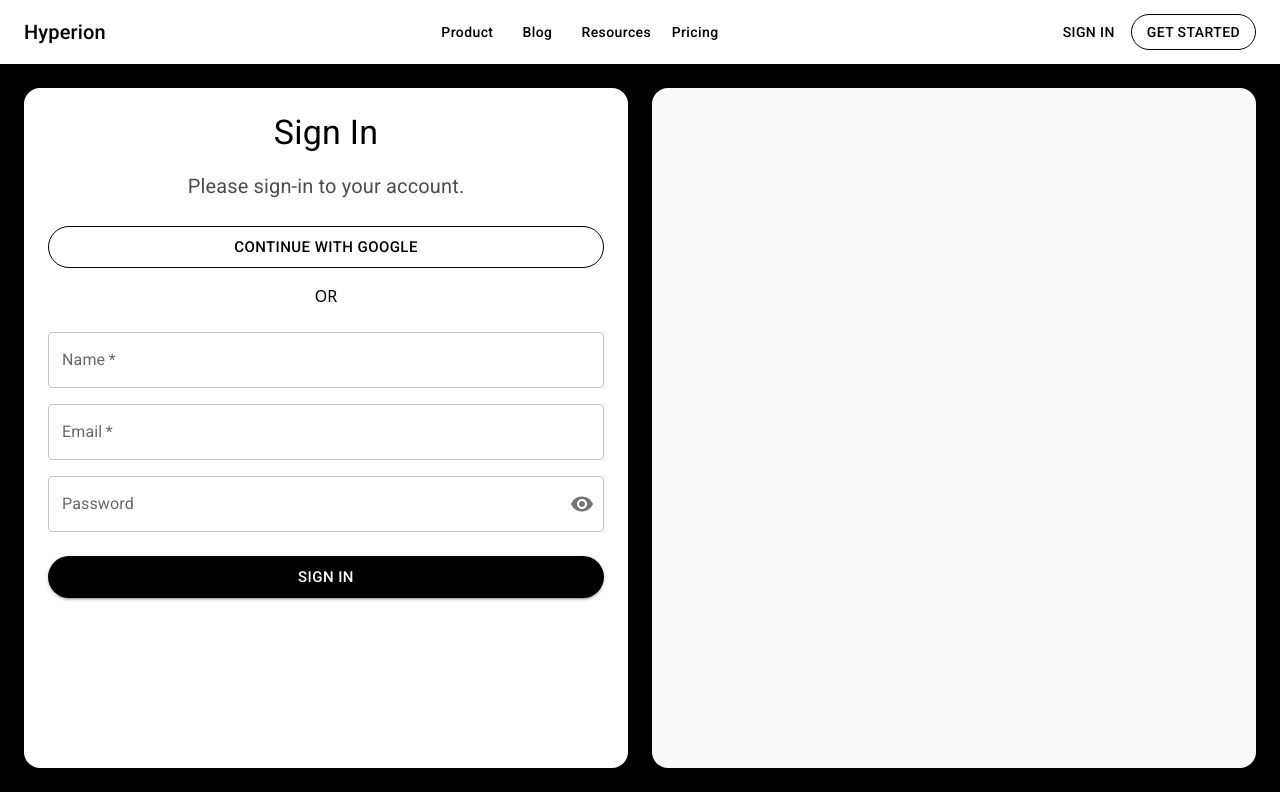
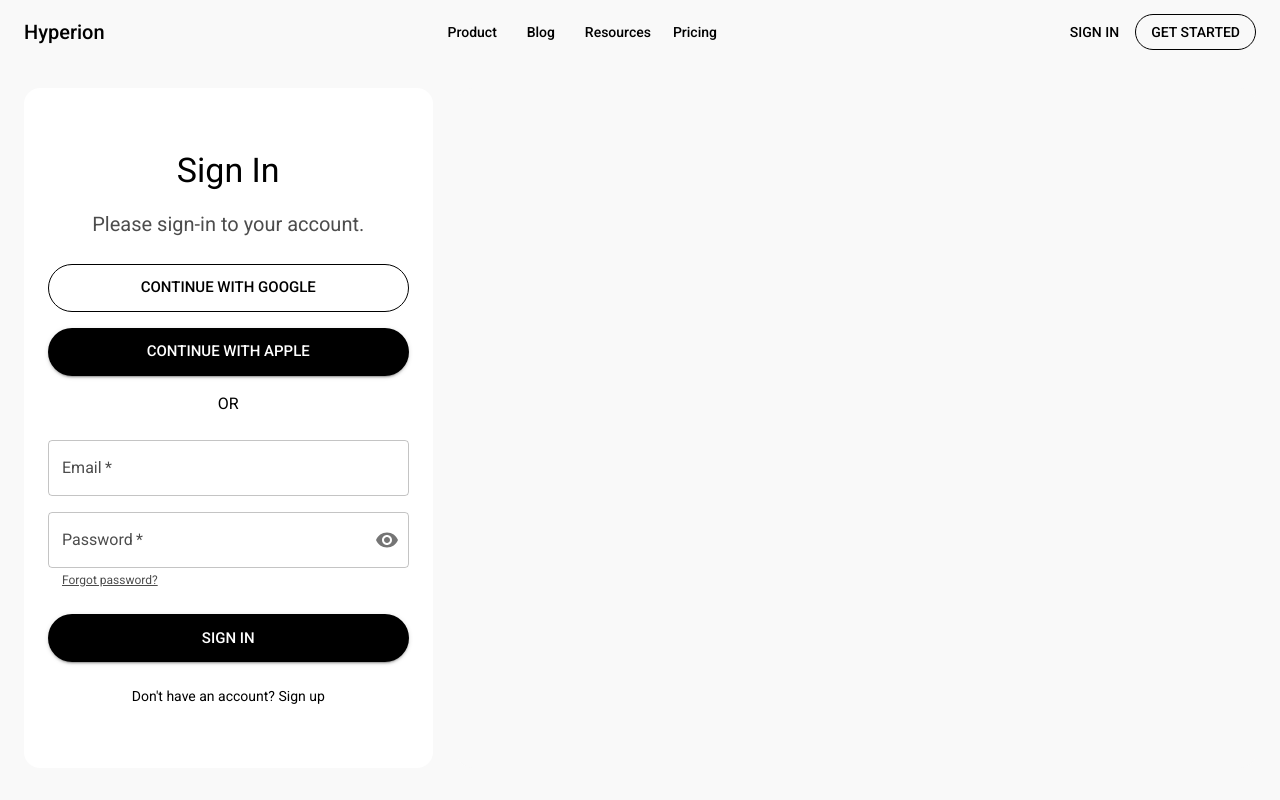
Before and after one commit to ali-shahshank/hyperionone, a Next.js app: page /sign-in in a window 1280 px wide. Built offline with nearby package versions, Linux system fonts and the light colour scheme; what @mui/material-nextjs would draw is missing.

Commit message:
MINOR -/ Auth Integration

```diff
--- a/app/layout.tsx
+++ b/app/layout.tsx
@@ -1,5 +1,8 @@
 import type { Metadata } from 'next';
 import { AppRouterCacheProvider } from '@mui/material-nextjs/v15-appRouter';
+import { ThemeProvider } from '@mui/material/styles';
+import CssBaseline from '@mui/material/CssBaseline';
+import theme from '@/app/theme/theme';
 import './globals.css';
 import '@fontsource/roboto/300.css';
 import '@fontsource/roboto/400.css';
@@ -19,7 +22,12 @@ export default function RootLayout({
   return (
     <html lang="en">
       <body>
-        <AppRouterCacheProvider>{children}</AppRouterCacheProvider>
+        <AppRouterCacheProvider>
+          <ThemeProvider theme={theme}>
+            <CssBaseline />
+            {children}
+          </ThemeProvider>
+        </AppRouterCacheProvider>
       </body>
     </html>
   );
--- /dev/null
+++ b/app/sign-in/actions.ts
@@ -0,0 +1,25 @@
+'use server';
+import { createClient } from '@/utils/supabase/server';
+import { redirect } from 'next/navigation';
+
+export async function signInWithEmail(formData: FormData) {
+  const supabase = await createClient();
+  const { error } = await supabase.auth.signInWithPassword({
+    email: formData.get('email') as string,
+    password: formData.get('password') as string,
+  });
+  if (error) return { error: error.message };
+  redirect('/chat');
+}
+
+export async function signInWithGoogle() {
+  const supabase = await createClient();
+  const { data, error } = await supabase.auth.signInWithOAuth({
+    provider: 'google',
+    options: {
+      redirectTo: `${process.env.NEXT_PUBLIC_SITE_URL}/api/auth/callback`,
+    },
+  });
+  if (error) return { error: error.message };
+  redirect(data.url);
+}
--- a/app/sign-in/page.tsx
+++ b/app/sign-in/page.tsx
@@ -1,4 +1,5 @@
 'use client';
+
 import React from 'react';
 import Nav from '@/components/Nav';
 import Box from '@mui/material/Box';
@@ -14,14 +15,38 @@ import IconButton from '@mui/material/IconButton';
 import Visibility from '@mui/icons-material/Visibility';
 import VisibilityOff from '@mui/icons-material/VisibilityOff';
 import Divider from '@mui/material/Divider';
-
+import HelperText from '@mui/material/FormHelperText';
 import Button from '@mui/material/Button';
+import { useState, useTransition } from 'react';
+import { signInWithEmail, signInWithGoogle } from './actions';
+import Alert from '@mui/material/Alert';
 
 const page = () => {
+  const [error, setError] = useState<string | null>(null);
+  const [isPending, startTransition] = useTransition();
+
+  const handleSubmit = (e: React.SyntheticEvent<HTMLFormElement>) => {
+    e.preventDefault();
+    setError(null);
+    const formData = new FormData(e.currentTarget);
+    startTransition(async () => {
+      const result = await signInWithEmail(formData);
+      if (result?.error) setError(result.error);
+    });
+  };
+
+  const handleGoogle = () => {
+    startTransition(async () => {
+      const result = await signInWithGoogle();
+      if (result?.error) setError(result.error);
+    });
+  };
+
+  {
+    /* Password Form-field Visibility */
+  }
   const [showPassword, setShowPassword] = React.useState(false);
-
   const handleClickShowPassword = () => setShowPassword((show) => !show);
-
   const handleMouseDownPassword = (
     event: React.MouseEvent<HTMLButtonElement>,
   ) => {
@@ -38,14 +63,14 @@ const page = () => {
       <Nav />
       <Box
         sx={{
-          p: 3,
+          p: { xs: 2, md: 3 },
           m: 0,
           gap: 3,
           display: 'flex',
           flexDirection: { xs: 'column', md: 'row' },
           justifyContent: 'center',
           alignItems: 'center',
-          bgcolor: 'black',
+
           height: '728px',
           width: '100%',
         }}
@@ -53,22 +78,28 @@ const page = () => {
         <Container
           sx={{
             height: '100%',
-            maxWidth: '600px',
+            width: { xs: '100%', md: '50%' },
             m: 0,
             p: 3,
             bgcolor: 'white',
             borderRadius: '16px',
+            display: 'flex',
+            flexDirection: 'column',
+            justifyContent: 'center',
+            alignItems: 'center',
           }}
         >
           {/* Sign In Form */}
           <Box
             component="form"
+            onSubmit={handleSubmit}
             sx={{
               gap: 3,
               display: 'flex',
               flexDirection: 'column',
               justifyContent: 'center',
               alignItems: 'center',
+              width: '100%',
             }}
           >
             <Stack
@@ -90,14 +121,25 @@ const page = () => {
                 Please sign-in to your account.
               </Typography>
             </Stack>
+            {error && (
+              <Alert
+                severity="error"
+                sx={{ width: '100%' }}
+              >
+                {error}
+              </Alert>
+            )}
             <Stack
               sx={{ width: '100%' }}
               spacing={2}
             >
               <Button
                 variant="outlined"
+                onClick={handleGoogle}
+                disabled={isPending}
                 sx={{
                   borderRadius: 10,
+                  height: '48px',
                   width: '100%',
                   borderColor: 'black',
                   color: 'black',
@@ -106,6 +148,22 @@ const page = () => {
                 size="large"
               >
                 Continue With Google
+              </Button>
+              <Button
+                variant="contained"
+                disabled={isPending}
+                sx={{
+                  backgroundColor: 'black',
+                  borderRadius: 10,
+                  height: '48px',
+                  width: '100%',
+                  borderColor: 'black',
+                  color: 'white',
+                  '&:hover': { bgcolor: 'rgba(0,0,0,3)' },
+                }}
+                size="large"
+              >
+                Continue With Apple
               </Button>
               <Box
                 sx={{
@@ -125,19 +183,15 @@ const page = () => {
               <TextField
                 required
                 id="outlined-required"
-                label="Name"
-                placeholder="John Doe"
-              />
-              <TextField
-                required
-                id="outlined-required"
                 label="Email"
                 placeholder="jdoe@example.com"
+                disabled={isPending}
               />
               {/* Password Field */}
               <FormControl
                 sx={{ m: 1, width: '100%' }}
                 variant="outlined"
+                required
               >
                 <InputLabel htmlFor="outlined-adornment-password">
                   Password
@@ -145,6 +199,7 @@ const page = () => {
                 <OutlinedInput
                   id="outlined-adornment-password"
                   type={showPassword ? 'text' : 'password'}
+                  disabled={isPending}
                   endAdornment={
                     <InputAdornment position="end">
                       <IconButton
@@ -164,13 +219,26 @@ const page = () => {
                   }
                   label="Password"
                 />
+                <HelperText>
+                  <a
+                    href="#"
+                    style={{
+                      textDecoration: 'underline',
+                      color: 'inherit',
+                    }}
+                  >
+                    Forgot password?
+                  </a>
+                </HelperText>
               </FormControl>
             </Stack>
             <Button
+              type="submit"
               variant="contained"
               size="large"
               sx={{
                 borderRadius: 10,
+                height: '48px',
                 width: '100%',
                 bgcolor: 'black',
                 '&:hover': {
@@ -178,8 +246,23 @@ const page = () => {
                 },
               }}
             >
-              Sign In
+              {isPending ? 'Signing in...' : 'Sign In'}
             </Button>
+          </Box>
+          <Box
+            sx={{
+              mt: 3,
+              display: 'flex',
+              justifyContent: 'center',
+              alignItems: 'center',
+            }}
+          >
+            <Typography
+              variant="body2"
+              color="text.secondary"
+            >
+              Don't have an account? <a href="#">Sign up</a>
+            </Typography>
           </Box>
         </Container>
         <Container
--- a/app/theme/theme.ts
+++ b/app/theme/theme.ts
@@ -1,31 +1,31 @@
-// 'use client';
-// import { createTheme } from '@mui/material/styles';
+'use client';
+import { createTheme } from '@mui/material/styles';
 
-// const theme = createTheme({
-//   palette: {
-//     mode: 'light',
-//     primary: {
-//       main: '#0000FF',
-//     },
-//     background: {
-//       default: '#F9F9F9',
-//       paper: '#212222',
-//     },
-//     text: {
-//       primary: '#000000',
-//       secondary: 'rgba(0, 0, 0, 0.7)',
-//       disabled: 'rgba(0, 0, 0, 0.38)',
-//     },
-//     common: {
-//       black: '#000000',
-//       white: '#FFFFFF',
-//     },
-//     divider: 'rgba(0, 0, 0, 0.12)',
-//   },
+const theme = createTheme({
+  palette: {
+    mode: 'light',
+    primary: {
+      main: '#0000FF',
+    },
+    background: {
+      default: '#F9F9F9',
+      paper: '#212222',
+    },
+    text: {
+      primary: '#000000',
+      secondary: 'rgba(0, 0, 0, 0.7)',
+      disabled: 'rgba(0, 0, 0, 0.38)',
+    },
+    common: {
+      black: '#000000',
+      white: '#FFFFFF',
+    },
+    divider: 'rgba(0, 0, 0, 0.12)',
+  },
 
-//   typography: {
-//     fontFamily: 'Roboto, sans-serif',
-//   },
+  typography: {
+    fontFamily: 'Roboto, sans-serif',
+  },
 
   //   components: {
   //     MuiCssBaseline: {
@@ -49,6 +49,6 @@
   //       },
   //     },
   //   },
-// });
+});
 
-// export default theme;
+export default theme;
--- a/utils/supabase/server.ts
+++ b/utils/supabase/server.ts
@@ -0,0 +1,24 @@
+import { createServerClient } from '@supabase/ssr';
+import { cookies } from 'next/headers';
+
+export async function createClient() {
+  const cookieStore = await cookies();
+  return createServerClient(
+    process.env.NEXT_PUBLIC_SUPABASE_URL!,
+    process.env.NEXT_PUBLIC_SUPABASE_ANON_KEY!,
+    {
+      cookies: {
+        getAll() {
+          return cookieStore.getAll();
+        },
+        setAll(cookiesToSet) {
+          try {
+            cookiesToSet.forEach(({ name, value, options }) =>
+              cookieStore.set(name, value, options),
+            );
+          } catch {}
+        },
+      },
+    },
+  );
+}
```
Lines whose indentation alone changed are shown as unchanged.
